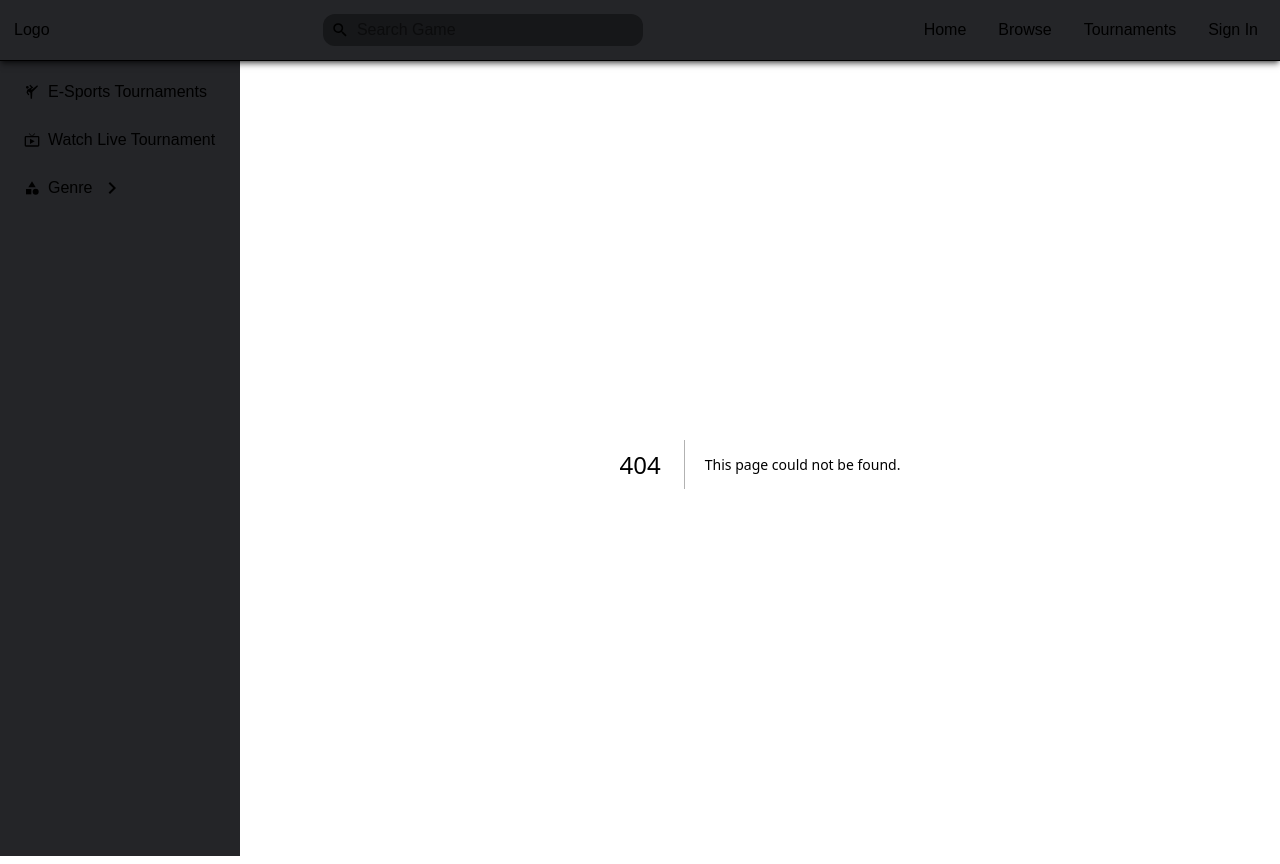
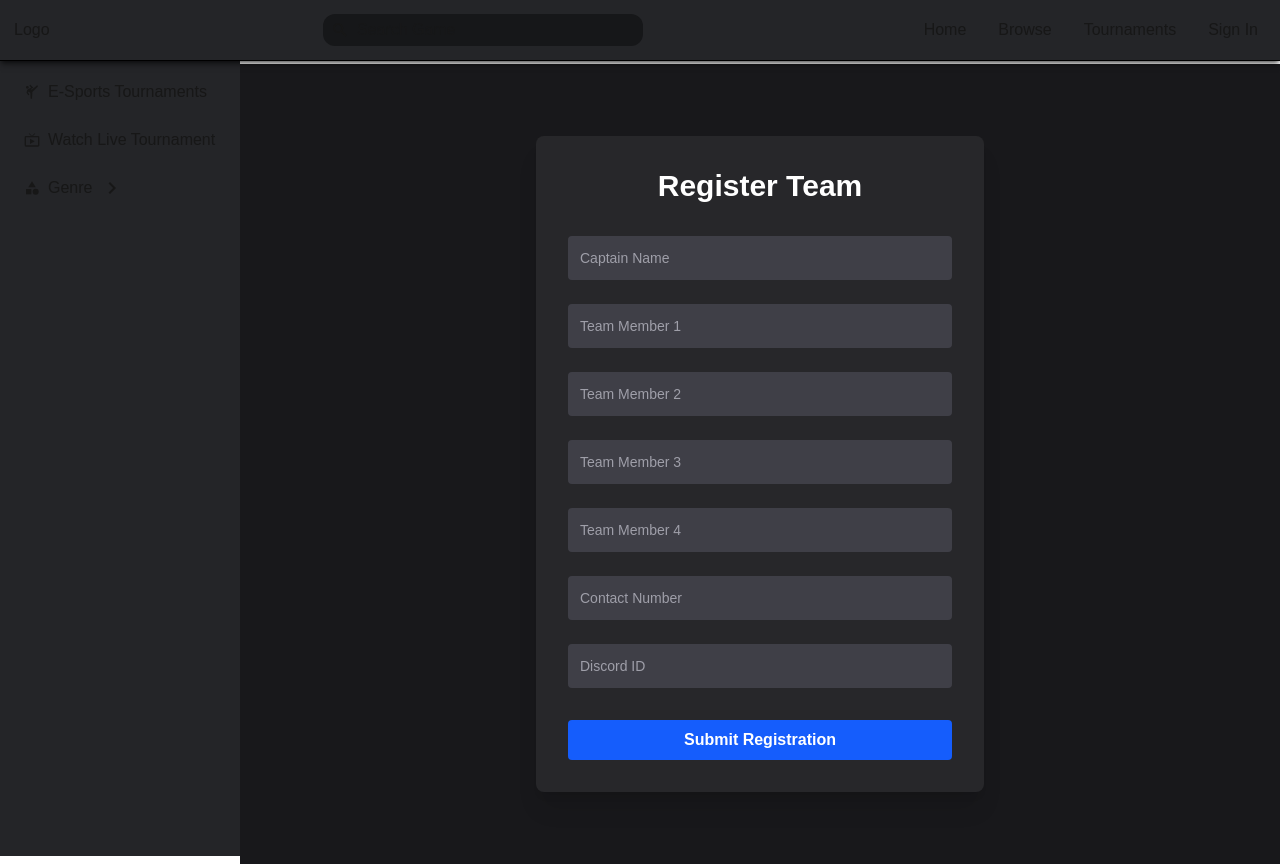
Before and after one commit to HarshYadav1159/gearforge, a Next.js app: page /tournament_register in a window 1280 px wide. Before the commit this address had no page. Built offline with nearby package versions, Linux system fonts and the light colour scheme.

Commit message:
Implemented Registration Form.

```diff
--- a/app/components/common/GameCard.tsx
+++ b/app/components/common/GameCard.tsx
@@ -16,7 +16,7 @@ function GameCard(props:CardProps) {
     const imageUrl : string = `https://images.igdb.com/igdb/image/upload/t_720p/${props.game.cover.image_id}.jpg`
 
     console.log(imageUrl)
-    return (<div className="h-54 w-54 rounded-xl flex flex-col">
+    return (<div className="h-54 w-54 rounded-2xl flex flex-col">
         <Image className ="h-full w-full rounded-2xl" src={imageUrl} height={1280} width={720} alt="Image banner"/>
         <div></div>
     </div>)
--- /dev/null
+++ b/app/components/common/RegisterTournment.tsx
@@ -0,0 +1,113 @@
+'use client'
+
+import React, { useState } from 'react'
+import clsx from 'clsx'
+
+const RegisterTournament: React.FC = () => {
+  const [form, setForm] = useState({
+    captain: '',
+    members: ['', '', '', ''],
+    contact: '',
+    discord: '',
+  })
+
+  const handleChange = (
+    e: React.ChangeEvent<HTMLInputElement>,
+    index?: number
+  ) => {
+    const { name, value } = e.target
+
+    if (name === 'member' && index !== undefined) {
+      const updated = [...form.members]
+      updated[index] = value
+      setForm({ ...form, members: updated })
+    } else {
+      setForm({ ...form, [name]: value })
+    }
+  }
+
+  const handleSubmit = (e: React.FormEvent) => {
+    e.preventDefault()
+    console.log('Submitting:', form)
+    alert('Registration submitted!')
+  }
+
+  const floatLabel = (value: string) =>
+    clsx(
+      'absolute left-3 top-3 text-sm text-zinc-400 pointer-events-none transition-opacity duration-200',
+      {
+        'opacity-0': value !== '',
+        'opacity-100': value === '',
+      }
+    )
+
+  return (
+    <div className="min-h-screen bg-zinc-900 flex items-center justify-center px-4">
+      <form
+        onSubmit={handleSubmit}
+        className="bg-zinc-800 p-8 rounded-lg w-full max-w-md shadow-xl text-white"
+      >
+        <h2 className="text-3xl font-bold mb-8 text-center">Register Team</h2>
+
+        {/* Captain Name */}
+        <div className="relative mb-6">
+          <input
+            name="captain"
+            value={form.captain}
+            onChange={handleChange}
+            className="w-full px-3 pt-3 pb-2 rounded bg-zinc-700 text-white focus:outline-none focus:ring-2 focus:ring-blue-500"
+            required
+          />
+          <label className={floatLabel(form.captain)}>Captain Name</label>
+        </div>
+
+        {/* Team Members */}
+        {form.members.map((member, i) => (
+          <div key={i} className="relative mb-6">
+            <input
+              name="member"
+              value={member}
+              onChange={(e) => handleChange(e, i)}
+              className="w-full px-3 pt-3 pb-2 rounded bg-zinc-700 text-white focus:outline-none focus:ring-2 focus:ring-blue-500"
+              required
+            />
+            <label className={floatLabel(member)}>Team Member {i + 1}</label>
+          </div>
+        ))}
+
+        {/* Contact */}
+        <div className="relative mb-6">
+          <input
+            name="contact"
+            value={form.contact}
+            onChange={handleChange}
+            className="w-full px-3 pt-3 pb-2 rounded bg-zinc-700 text-white focus:outline-none focus:ring-2 focus:ring-blue-500"
+            required
+          />
+          <label className={floatLabel(form.contact)}>Contact Number</label>
+        </div>
+
+        {/* Discord ID */}
+        <div className="relative mb-8">
+          <input
+            name="discord"
+            value={form.discord}
+            onChange={handleChange}
+            className="w-full px-3 pt-3 pb-2 rounded bg-zinc-700 text-white focus:outline-none focus:ring-2 focus:ring-blue-500"
+            required
+          />
+          <label className={floatLabel(form.discord)}>Discord ID</label>
+        </div>
+
+        <button
+          type="submit"
+          className="bg-blue-600 hover:bg-blue-700 w-full py-2 rounded text-white font-semibold"
+        >
+          Submit Registration
+        </button>
+      </form>
+    </div>
+  )
+}
+
+export default RegisterTournament
--- a/app/tournaments/TournamentCard.tsx
+++ b/app/components/common/TournamentCard.tsx
@@ -1,3 +1,9 @@
+'use client'
+
+import React from 'react'
+import { useRouter } from 'next/navigation'
+
+// inside GameCard component
 interface TournamentCardProps {
   game: {
     id: number;
@@ -9,9 +15,11 @@ interface TournamentCardProps {
   type?: 'live' | 'upcoming';
 }
 
-const TournamentCard: React.FC<TournamentCardProps> = ({ game, type = 'live' }) => {
+const TournamentCard: React.FC<TournamentCardProps> = ({ game, type = 'live' }) =>
+  {
+  const router = useRouter()
   return (
-    <div className="min-w-[200px] bg-zinc-800 rounded-lg overflow-hidden">
+    <div className="min-w-[300px] bg-zinc-800 rounded-lg overflow-hidden">
       <img
         src={game.cover?.url || "/placeholder.jpg"}
         alt={game.name}
@@ -29,7 +37,10 @@ const TournamentCard: React.FC<TournamentCardProps> = ({ game, type = 'live' })
             <p className="text-sm text-gray-400">
               Register by: {game.registrationDeadline}
             </p>
-            <button className="mt-1 bg-blue-600 hover:bg-blue-700 text-white text-xs px-3 py-1 rounded">
+            <button
+              onClick={() => router.push('/tournament_register')}
+              className="mt-1 bg-blue-600 hover:bg-blue-700 text-white text-xs px-3 py-1 rounded"
+            >
               Register
             </button>
           </>
--- /dev/null
+++ b/app/tournament_register/page.tsx
@@ -0,0 +1,5 @@
+import RegisterTournament from "../components/common/RegisterTournment"
+
+export default function RegisterPage() {
+  return <RegisterTournament />
+}
--- a/app/tournaments/page.tsx
+++ b/app/tournaments/page.tsx
@@ -4,8 +4,8 @@ import UpcomingTournaments from "./sections/UpcomingTournaments";
 
 const Tournaments: React.FC = () => {
   return (
-    <div className="min-h-screen overflow-y-auto bg-zinc-900">
-      <div className="flex flex-col h-full py-6 space-y-8">
+    <div className="flex min-h-screen w-full">
+      <div className="flex flex-col w-full min-h-screen">
         <LiveTournaments />
         <UpcomingTournaments />
       </div>
--- a/app/tournaments/sections/LiveTournaments.tsx
+++ b/app/tournaments/sections/LiveTournaments.tsx
@@ -2,7 +2,7 @@
 
 import React from "react";
 import DraggableScroll from "@/app/components/common/DraggableScroll";
-import TournamentCard from "../TournamentCard";
+import TournamentCard from "../../components/common/TournamentCard";
 
 const tournaments = [
   {
--- a/app/tournaments/sections/UpcomingTournaments.tsx
+++ b/app/tournaments/sections/UpcomingTournaments.tsx
@@ -2,7 +2,7 @@
 
 import React from "react";
 import DraggableScroll from "@/app/components/common/DraggableScroll";
-import TournamentCard from "../TournamentCard";
+import TournamentCard from "../../components/common/TournamentCard";
 
 const upcomingTournaments = [
   {
--- a/package.json
+++ b/package.json
@@ -12,6 +12,7 @@
     "@reduxjs/toolkit": "^2.8.2",
     "@tanstack/react-query": "^5.81.2",
     "axios": "^1.10.0",
+    "clsx": "^2.1.1",
     "next": "15.3.4",
     "react": "^19.0.0",
     "react-dom": "^19.0.0",
```
Also changed, not shown: 1 other file (tests, documents, lock files or other folders).
